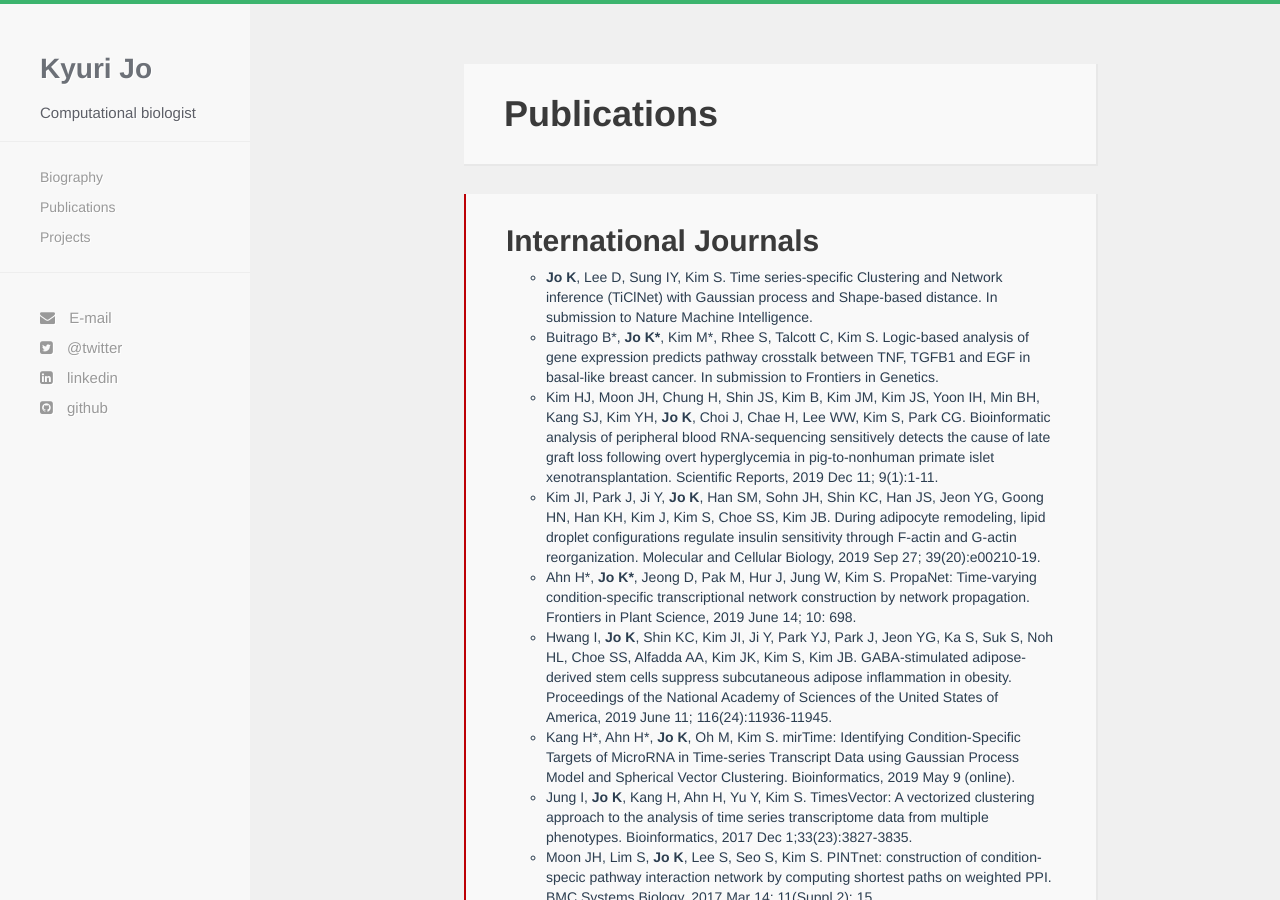
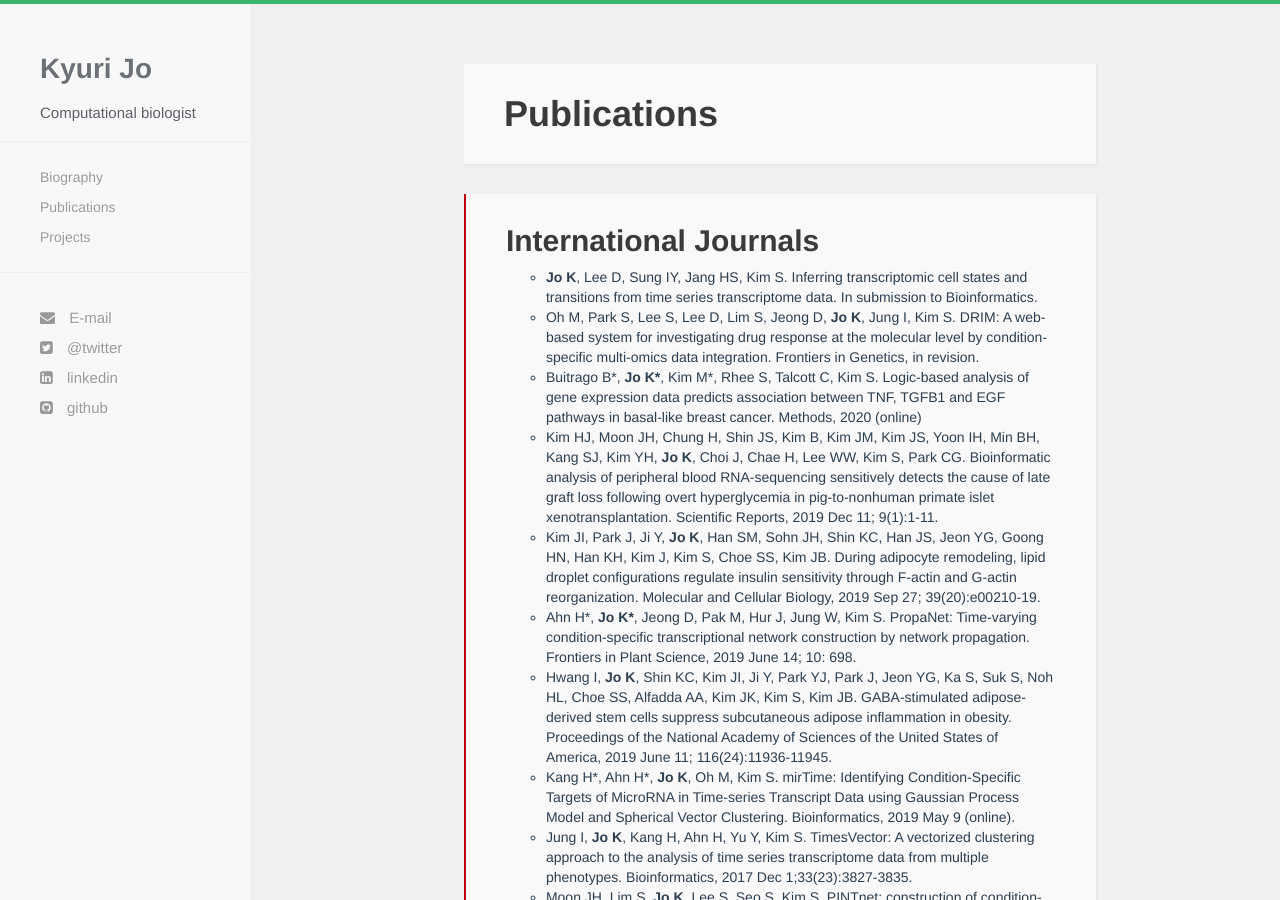
Before and after one commit to kyuriJo/kyuriJo.github.io, a Jekyll site: the page built from publications.html, in a window 1280 px wide and 900 px high. Built offline with Jekyll 4.4.1, drawn with Linux system fonts in a browser that asks for light colours; nearby versions of some CDN libraries.

Commit message:
Update bio and pub

```diff
--- a/about.html
+++ b/about.html
@@ -10,7 +10,7 @@ title: About
           <div class="col-md-9">
             <h1>Kyuri Jo (조겨리)</h1>
             <p>Assistant professor at</p>
-            <p><a href="http://computer.chungbuk.ac.kr" target="_blank">Chungbuk National University</a></p>
+            <p><a href="http://bml-cbnu.github.io" target="_blank">BML Lab.</a>, <a href="http://computer.chungbuk.ac.kr" target="_blank">Chungbuk National University</a></p>
             <p>Dept. of Computer Engineering,<br>
                College of Electrical and Computer Engineering,<br>
                Chungbuk National University<br>
@@ -36,7 +36,7 @@ title: About
           <div class="col-md-12 letter">
             <p align="center"><a href="{{ site.baseurl }}/files/KyuriJo_CV.pdf" target="_blank"><button type="button" class="btn btn-default">Curriculum Vitae</button></a></p>
             <p>Kyuri Jo is an assistant professor at Chungbuk National University since September 2019. She received her Ph.D. degree in Computer Science and Engineering from Seoul National University and worked as a postdoctoral research fellow at Bio and Helath Informatics Lab. She has focused on <b>analyzing time-series with machine learning techniques</b> since she joined the lab in 2013. Her first approach to analyze biological pathway (network) with time series gene expression data successfully elucidated different mechanism of drought-resistant rice (<a href="https://doi.org/10.1016/j.ymeth.2014.02.001" target="_blank">Methods, 2014</a>). She expanded her work to consider regulators of the dynamic network and the paper was accepted at the top conference and journal (ISMB 2016; <a href="https://doi.org/10.1093/bioinformatics/btw275" target="_blank">Bioinformatics, 2016</a>) in the fields of Bioinformatics. She has been involved in several biological research projects such as xenotransplantation, obesity and stem cell researches to apply her algorithms for more effective and accurate follow-up studies.</p>
-            <p>Jo’s recent honors include Naver Ph.D. fellowship in 2017 for her research performance in the field of computer science and ISMB travel fellowship from ISMB 2016 for her Bioinformatics paper.</p>
+            <p>Jo’s honors include Naver Ph.D. fellowship in 2017 for her research performance in the field of computer science and ISMB travel fellowship from ISMB 2016 for her Bioinformatics paper.</p>
           </div>
       </div>
    </div>
--- a/publications.html
+++ b/publications.html
@@ -9,8 +9,9 @@ title: Publications
     <div id="article" class="fashion">
       <h2>International Journals</h2>
   <ul class="dot">
-  <li><b>Jo K</b>, Lee D, Sung IY, Kim S. Time series-specific Clustering and Network inference (TiClNet) with Gaussian process and Shape-based distance. In submission to Nature Machine Intelligence.</li>
-  <li>Buitrago B*, <b>Jo K*</b>, Kim M*, Rhee S, Talcott C, Kim S. Logic-based analysis of gene expression predicts pathway crosstalk between TNF, TGFB1 and EGF in basal-like breast cancer. In submission to Frontiers in Genetics.</li>
+  <li><b>Jo K</b>, Lee D, Sung IY, Jang HS, Kim S. Inferring transcriptomic cell states and transitions from time series transcriptome data. In submission to Bioinformatics.</li>
+  <li>Oh M, Park S, Lee S, Lee D, Lim S, Jeong D, <b>Jo K</b>, Jung I, Kim S. DRIM: A web-based system for investigating drug response at the molecular level by condition-specific multi-omics data integration. Frontiers in Genetics, in revision.</li>
+  <li>Buitrago B*, <b>Jo K*</b>, Kim M*, Rhee S, Talcott C, Kim S. Logic-based analysis of gene expression data predicts association between TNF, TGFB1 and EGF pathways in basal-like breast cancer. Methods, 2020 (online)</li>
   <li>Kim HJ, Moon JH, Chung H, Shin JS, Kim B, Kim JM, Kim JS, Yoon IH, Min BH, Kang SJ, Kim YH, <b>Jo K</b>, Choi J, Chae H, Lee WW, Kim S, Park CG. Bioinformatic analysis of peripheral blood RNA-sequencing sensitively detects the cause of late graft loss following overt hyperglycemia in pig-to-nonhuman primate islet xenotransplantation. Scientific Reports, 2019 Dec 11; 9(1):1-11.</li>
   <li>Kim JI, Park J, Ji Y, <b>Jo K</b>, Han SM, Sohn JH, Shin KC, Han JS, Jeon YG, Goong HN, Han KH, Kim J, Kim S, Choe SS, Kim JB. During adipocyte remodeling, lipid droplet configurations regulate insulin sensitivity through F-actin and G-actin reorganization. Molecular and Cellular Biology, 2019 Sep 27; 39(20):e00210-19.</li>
   <li>Ahn H*, <b>Jo K*</b>, Jeong D, Pak M, Hur J, Jung W, Kim S. PropaNet: Time-varying condition-specific transcriptional network construction by network propagation. Frontiers in Plant Science, 2019 June 14; 10: 698.</li>
```
